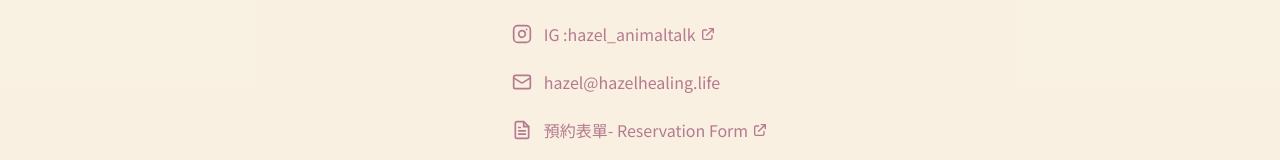
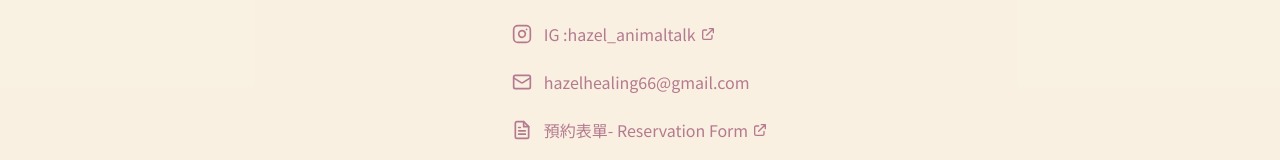
Before and after one commit to joyjsmun/hazels-animaltalk, a Next.js app: page / in a window 1280 px wide. Shown: the part 4486-4646 px from the top of the page. Built offline with nearby package versions, Linux system fonts and the light colour scheme.

Commit message:
ADD: email

```diff
--- a/components/main-content.tsx
+++ b/components/main-content.tsx
@@ -360,7 +360,7 @@ export default function MainContent() {
                 </div>
                 <div className="flex items-center">
                   <Mail className="h-5 w-5 text-[#B47A8F] mr-3" />
-                  <p className="text-[#B47A8F]">hazel@hazelhealing.life</p>
+                  <p className="text-[#B47A8F]">hazelhealing66@gmail.com</p>
                 </div>
                 <div className="flex items-center">
                   <MapPin className="h-5 w-5 text-[#B47A8F] mr-3" />
--- a/components/single-page-content.tsx
+++ b/components/single-page-content.tsx
@@ -776,7 +776,7 @@ export default function SinglePageContent() {
                     </div>
                     <div className="flex items-center">
                       <Mail className="h-5 w-5 text-[#B47A8F] mr-3" />
-                      <p className="text-[#B47A8F]">hazel@hazelhealing.life</p>
+                      <p className="text-[#B47A8F]">hazelhealing66@gmail.com</p>
                     </div>
 
                     <div className="flex items-center">
```
